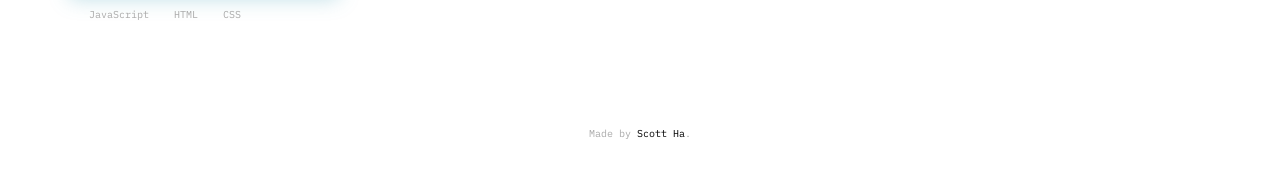
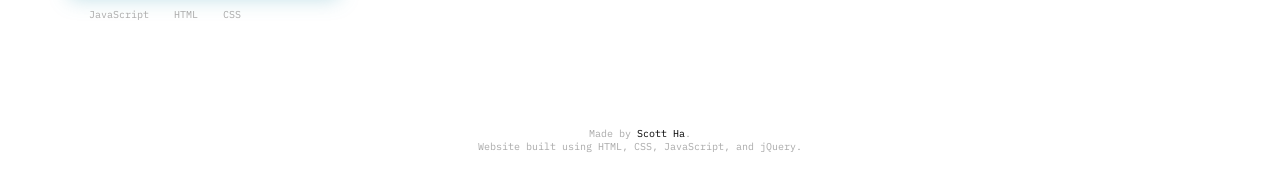
Before and after one commit to Scott-N-Ha/scott-n-ha.github.io, a website built with webpack: page index.html in a window 1280 px wide. Shown: the part 2841-3018 px from the top of the page. Built offline with nearby package versions, Linux system fonts and the light colour scheme.

Commit message:
Added footnotes regarding the website

```diff
--- a/index.html
+++ b/index.html
@@ -48,10 +48,10 @@
       <li><a href="#skills"> Skills</a></li>
       <li><a href="#projects"> Projects</a></li>
       <ul>
-        <li><a href="#Reposti">   Reposti</a></li>
-        <li><a href="#TheraPuppy">   TheraPuppy</a></li>
-        <li><a href="#Commander">   Commander</a></li>
-        <li><a href="#JS30">   JavaScript30</a></li>
+        <li><a href="#Reposti"> Reposti</a></li>
+        <li><a href="#TheraPuppy"> TheraPuppy</a></li>
+        <li><a href="#Commander"> Commander</a></li>
+        <li><a href="#JS30"> JavaScript30</a></li>
       </ul>
     </ul>
   </div>
@@ -269,6 +269,8 @@
 
   <footer id="footer">
     Made by <span id="footer-name">Scott Ha</span>.
+    <br>
+    Website built using HTML, CSS, JavaScript, and jQuery.
   </footer>
 
   <i id="top-btn" class="fas fa-arrow-alt-circle-up" style="display: none;"></i>
--- a/lib/index.js
+++ b/lib/index.js
@@ -8,7 +8,7 @@ topBtn.addEventListener('click', e => {
 });
 
 function scroll() {
-  if (document.body.scrollTop > 250 || document.documentElement.scrollTop > 250){
+  if (document.body.scrollTop > 250 || document.documentElement.scrollTop > 250) {
     topBtn.style.display = "block";
     navBarName.style.opacity = 1;
   } else {
@@ -38,8 +38,8 @@ $('a[href^="#"]').on('click', function (e) {
   dropdown.classList.remove('open');
 
   $('html, body').stop().animate({
-      'scrollTop': $targetEle.offset().top
+    'scrollTop': $targetEle.offset().top
   }, 750, 'swing', function () {
-      window.location.hash = targetEle;
+    window.location.hash = targetEle;
   });
 });
```
